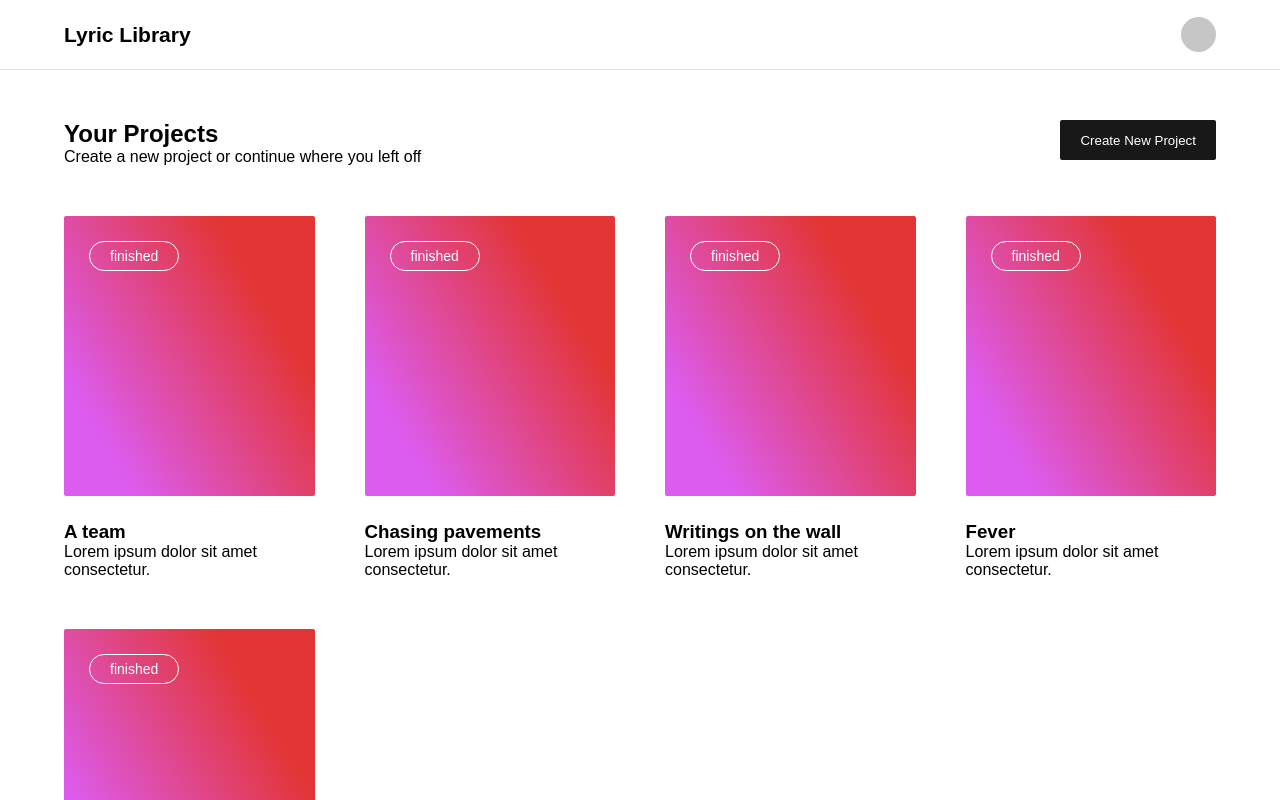
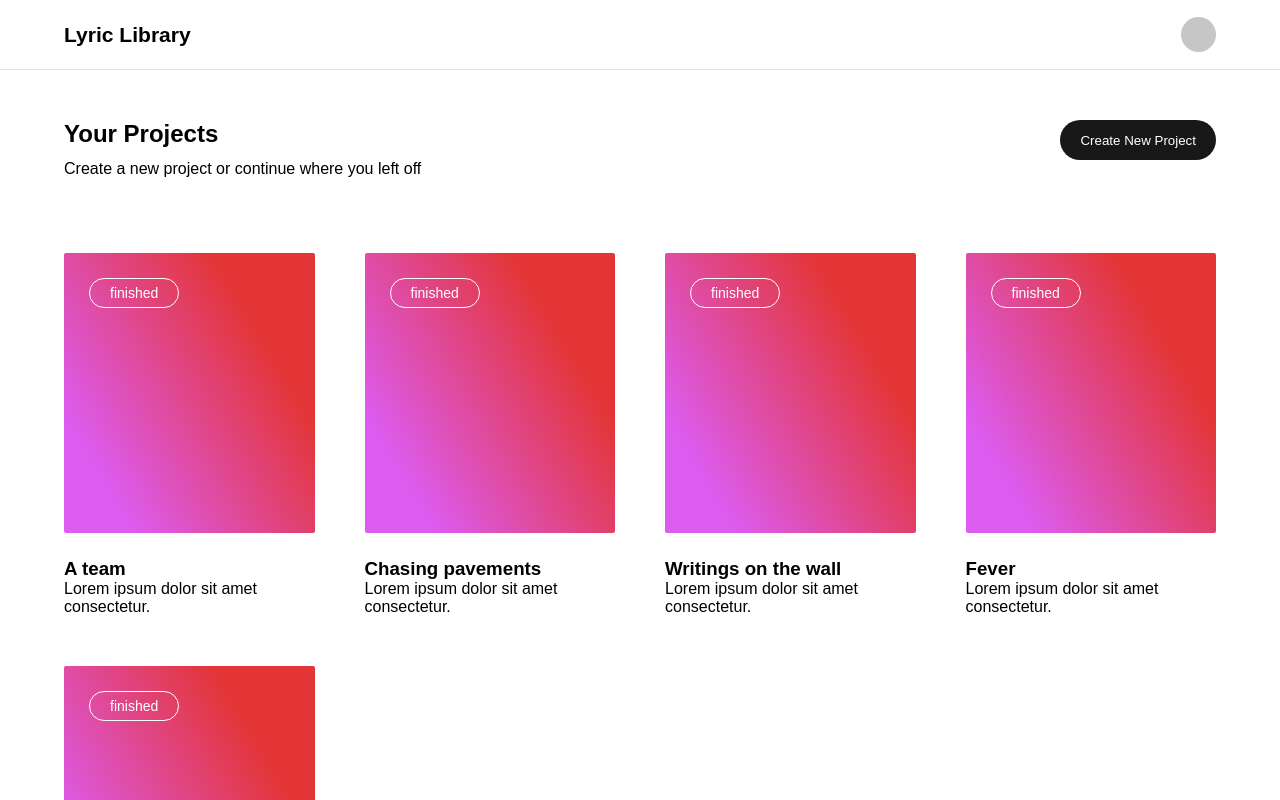
Before and after one commit to emmanuelojiji/write-it-down, a React (Create React App) app: page /projects in a window 1280 px wide. Shown: the top 800 px of the page. Built offline with nearby package versions, Linux system fonts and the light colour scheme.

Commit message:
Button border radius changed to rounded

```diff
--- a/src/Components/Button.scss
+++ b/src/Components/Button.scss
@@ -3,7 +3,7 @@
   padding-right: 20px;
   height: 40px;
   border: 0;
-  border-radius: 2px;
+  border-radius: 500px;
   background: #181818;
   color: white;
   cursor: pointer;
--- a/src/Components/Header.scss
+++ b/src/Components/Header.scss
@@ -7,6 +7,9 @@ header {
   padding-left: 5%;
   padding-right: 5%;
   font-size: 18px;
+  position: sticky;
+  top: 0;
+  background: white;
 }
 
 .avatar{
--- a/src/Pages/Projects.scss
+++ b/src/Pages/Projects.scss
@@ -1,6 +1,7 @@
 .projects-main-header{
     display: flex;
     justify-content: space-between;
+    margin-bottom: 75px;
 }
 
 .projects-main {
@@ -9,9 +10,10 @@
   padding-top: 50px;
 }
 
-.projects-main-desc {
-  margin-bottom: 50px;
+.projects-main-heading{
+  margin-bottom: 12px;
 }
+
 
 .project-card-container {
   display: grid;
```
